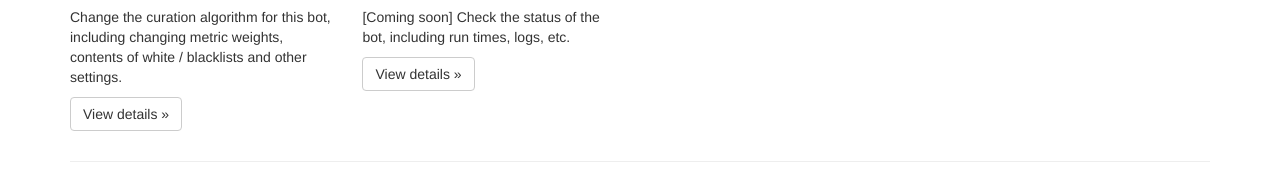
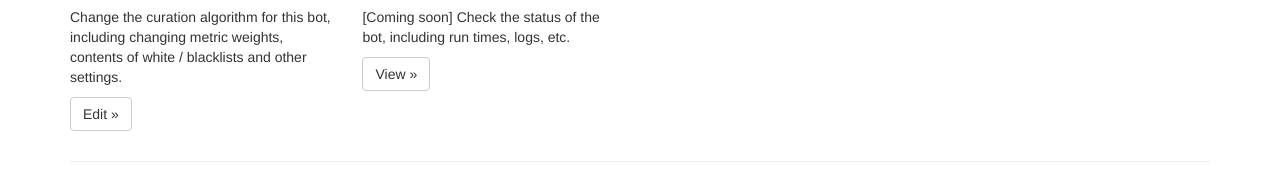
Before and after one commit to Steem-FOSSbot/steem-fossbot-voter, a website: page public/index.html in a window 1280 px wide. Shown: the part 471-652 px from the top of the page. Drawn offline with nearby package versions, Linux system fonts and the light colour scheme.

Commit message:
Fix app.get declaration function / method bracket closing; add edit-algo link in index, refactor button labels

```diff
--- a/public/index.html
+++ b/public/index.html
@@ -59,12 +59,12 @@
             <div class="col-xs-6 col-lg-4">
               <h2>Edit Algorithm</h2>
               <p>Change the curation algorithm for this bot, including changing metric weights, contents of white / blacklists and other settings.</p>
-              <p><a class="btn btn-default" href="#" role="button">View details &raquo;</a></p>
+              <p><a class="btn btn-default" href="/edit-algo" role="button">Edit &raquo;</a></p>
             </div><!--/.col-xs-6.col-lg-4-->
             <div class="col-xs-6 col-lg-4">
               <h2>Bot Status</h2>
               <p>[Coming soon] Check the status of the bot, including run times, logs, etc.</p>
-              <p><a class="btn btn-default" href="#" role="button">View details &raquo;</a></p>
+              <p><a class="btn btn-default" href="#" role="button">View &raquo;</a></p>
             </div><!--/.col-xs-6.col-lg-4-->
           </div><!--/row-->
         </div><!--/.col-xs-12.col-sm-9-->
--- a/server.js
+++ b/server.js
@@ -100,4 +100,4 @@ app.get("/edit-algo", function(req, res) {
     html_editAlgo1
     + html_algo_emptyList
     + html_editAlgo2);
-}
+});
```
